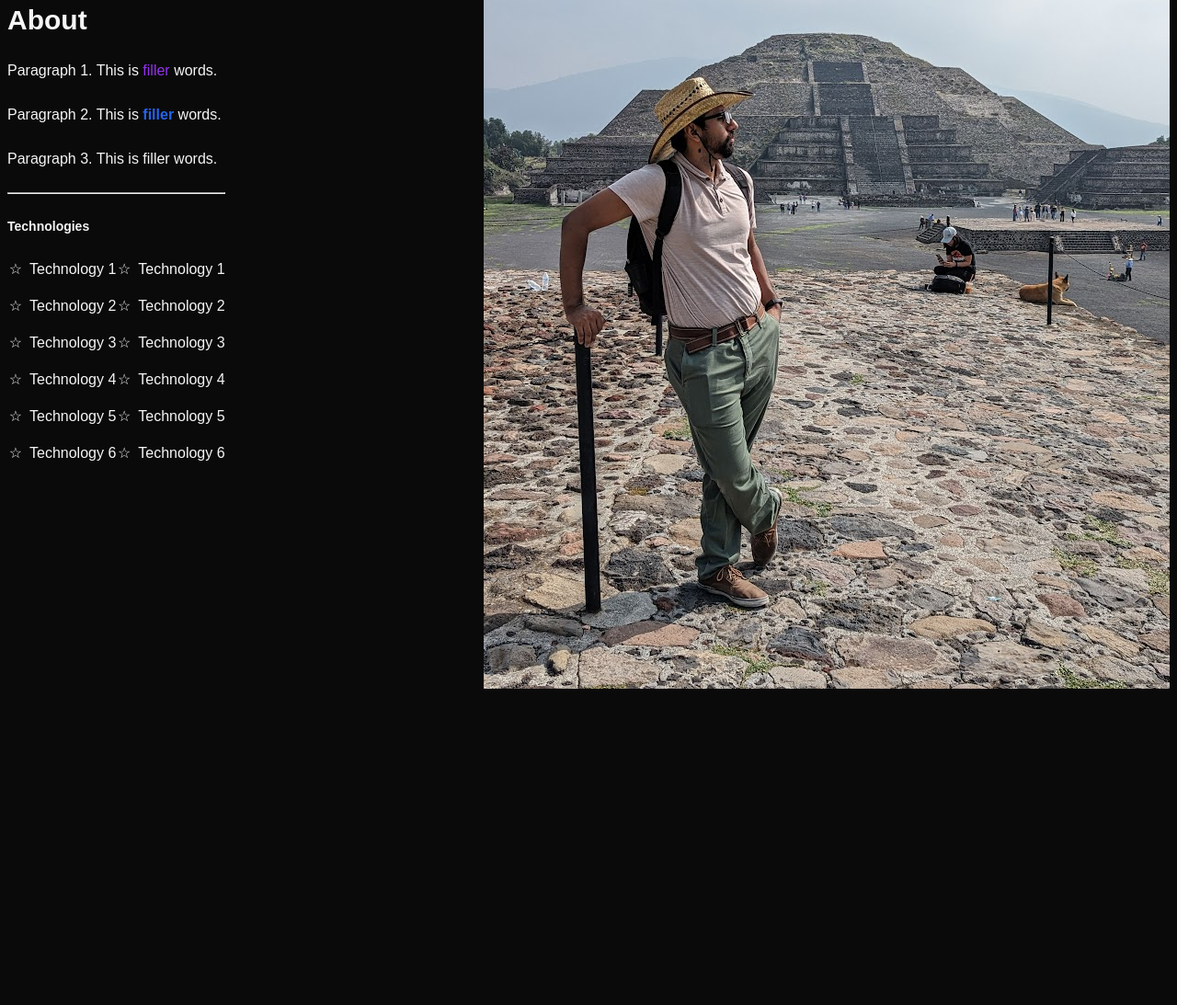
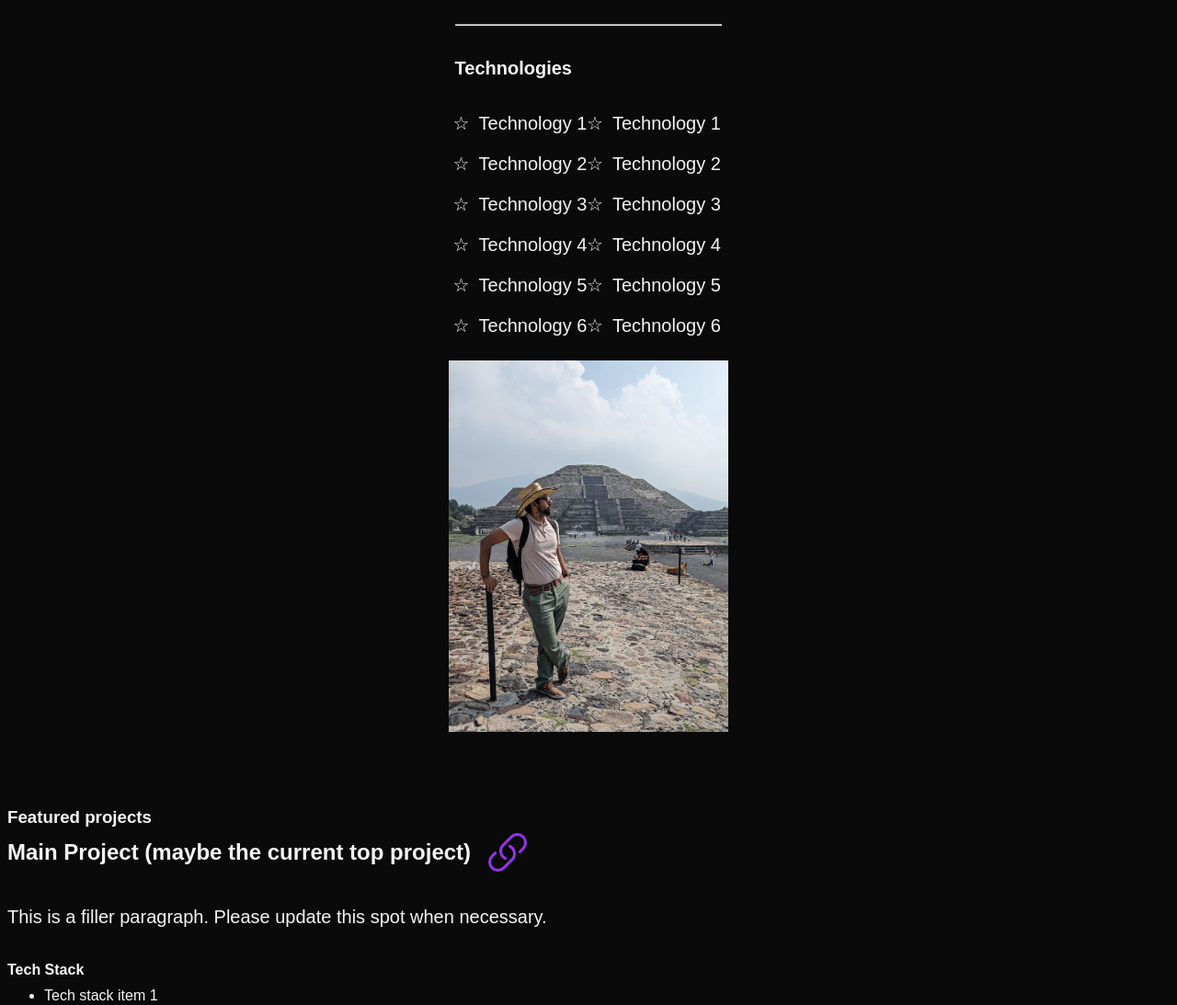
Before and after one commit to AngelUndeveloped/angel_undeveloped_portfolio, a website built with Vite: page index.html in a window 1280 px wide. Shown: the part 1707-2800 px from the top of the page at 92% size. Before the commit the page ends 2456 px from the top, so only its background shows below. Built offline with nearby package versions, Linux system fonts and the light colour scheme; a web font is replaced by a local one.

Commit message:
<!DOCTYPE html>

```diff
--- a/index.html
+++ b/index.html
@@ -6,7 +6,11 @@
   <link rel="icon" type="image/svg+xml" href="/vite.svg" />
   <meta name="viewport" content="width=device-width, initial-scale=1.0" />
   <link href="https://api.fontshare.com/v2/css?f[]=nippo@200,300,400,500,700&display=swap" rel="stylesheet">
-  <title>Dev Server</title>
+  <meta name="description" content="Personal Portfolio Website for Angel Yair Mendez Sandoval">
+  <meta name="shoutout"
+    content="A shoutout to the Youtube Creator Slaying the Dragon who's tutorial is what permits this site to exist. https://youtu.be/dLDn_k8GmaU?si=tI50RSQctDd8JH1S">
+  <meta name="author" content="Angel Yair Mendez Sandoval">
+  <title>Angel Undeveloped</title>
 </head>
 
 <body>
@@ -14,11 +18,11 @@
     <nav>
       <ul class="header__menu">
         <li><a class="header__link" href="#about">About</a></li>
-        <li><a class="header__link" href="#featured">Featured</a></li>
+        <li><a class="header__link" href="#projects">Projects</a></li>
         <li><a class="header__link" href="#contact">Contact</a></li>
         <li class="header__line"></li>
         <li>
-          <button class="header__sun">
+          <button class="header__sun" aria-label="theme-toggle btn" id="theme-toggle">
             <svg xmlns="http://www.w3.org/2000/svg" viewBox="0 0 24 24" fill="currentColor">
               <path
                 d="M12 2.25a.75.75 0 0 1 .75.75v2.25a.75.75 0 0 1-1.5 0V3a.75.75 0 0 1 .75-.75ZM7.5 12a4.5 4.5 0 1 1 9 0 4.5 4.5 0 0 1-9 0ZM18.894 6.166a.75.75 0 0 0-1.06-1.06l-1.591 1.59a.75.75 0 1 0 1.06 1.061l1.591-1.59ZM21.75 12a.75.75 0 0 1-.75.75h-2.25a.75.75 0 0 1 0-1.5H21a.75.75 0 0 1 .75.75ZM17.834 18.894a.75.75 0 0 0 1.06-1.06l-1.59-1.591a.75.75 0 1 0-1.061 1.06l1.59 1.591ZM12 18a.75.75 0 0 1 .75.75V21a.75.75 0 0 1-1.5 0v-2.25A.75.75 0 0 1 12 18ZM7.758 17.303a.75.75 0 0 0-1.061-1.06l-1.591 1.59a.75.75 0 0 0 1.06 1.061l1.591-1.59ZM6 12a.75.75 0 0 1-.75.75H3a.75.75 0 0 1 0-1.5h2.25A.75.75 0 0 1 6 12ZM6.697 7.757a.75.75 0 0 0 1.06-1.06l-1.59-1.591a.75.75 0 0 0-1.061 1.06l1.59 1.591Z" />
@@ -61,7 +65,8 @@
           </picture>
         </li>
       </ul>
-      <h1 class="hero__title"><strong>Backend Software Developer</strong> <br> Architecture Associate <br> Data and AI enthusiast.</h1>
+      <h1 class="hero__title"><strong>Backend Software Developer</strong> <br> Architecture Associate <br> Data and AI
+        enthusiast.</h1>
       <p class="hero__description">This will be where I write all about myself. For now we will just leave some filler
         text to see
         how well this looks on the website.
@@ -75,7 +80,7 @@
         <p class="about_me__description">Paragraph 1. This is <a>filler</a> words.</p>
         <p class="about_me__description">Paragraph 2. This is <strong>filler</strong> words.</p>
         <p class="about_me__description">Paragraph 3. This is filler words.</p>
-         <hr class="about_me__hr">
+        <hr class="about_me__hr">
         <h3 class="about_me__subtitle">Technologies</h3>
         <div class="about_me__tech_list_container">
           <ul class="about_me__tech_list">
@@ -96,11 +101,42 @@
           </ul>
         </div>
       </div>
-      <div>
-        <img src="/public/me_standing_in_front_of_pyramid.jpg" alt="about_me_image">
+      <div class="about__img-wrapper">
+        <img class="about_img" src="/public/me_standing_in_front_of_pyramid.jpg" alt="about_me_image">
       </div>
     </section>
-    <section></section>
+    <section class="featured container section">
+      <h3 class="featured__subtitle">Featured projects</h3>
+      <div class="featured__wrapper">
+        <h2 class="featured__title">Main Project (maybe the current top project)</h2>
+        <a class="featured__link" href="">
+          <svg xmlns="http://www.w3.org/2000/svg" fill="none" viewBox="0 0 24 24" stroke-width="1.5"
+            stroke="currentColor">
+            <path stroke-linecap="round" stroke-linejoin="round"
+              d="M13.19 8.688a4.5 4.5 0 0 1 1.242 7.244l-4.5 4.5a4.5 4.5 0 0 1-6.364-6.364l1.757-1.757m13.35-.622 1.757-1.757a4.5 4.5 0 0 0-6.364-6.364l-4.5 4.5a4.5 4.5 0 0 0 1.242 7.244" />
+          </svg>
+        </a>
+      </div>
+      <p class="featured__description">This is a filler paragraph.
+        Please update this spot when necessary.
+      </p>
+      <div>
+        <h3 class="featured__label">Tech stack</h3>
+        <ul class="featured__tech-stack">
+          <li class="featured__info">Tech stack item 1</li>
+          <li class="featured__info">Tech stack item 2</li>
+          <li class="featured__info">Tech stack item 3</li>
+        </ul>
+      </div>
+      <div>
+        <h3 class="featured_label">Project type</h3>
+        <p class="featured_label">Fullstack-jam</p>
+      </div>
+      <div>
+        <h3 class="featured_label">Timeline</h3>
+        <p class="featured__info">Augost 2024 - present</p>
+      </div>
+    </section>
     <section></section>
     <section></section>
   </main>
--- a/src/main.js
+++ b/src/main.js
@@ -3,4 +3,5 @@ import '../styles/style.css';
 import '../styles/components/header.css';
 import '../styles/components/hero.css';
 import '../styles/components/about-me.css';
+import '../styles/components/featured.css';
 import '../styles/utils.css';
--- a/styles/components/about-me.css
+++ b/styles/components/about-me.css
@@ -38,12 +38,13 @@
     flex-direction: column;
     gap: 1em;
     list-style-type: '\2606';
+    /* list-style-type: '\1F44D'; */
     padding-left: 1em;
     flex: 1;
 }
 
 .about_me__list_element {
-    font-size: var(--clr-sm);
+    font-size: var(--size-sm);
     color: var(--clr_neutral600);
 }
 
@@ -78,18 +79,8 @@
         display: flex;
     }
 
-    .about_me__tech_list {
-        display: flex;
-        flex-direction: column;
-        gap: 1em;
-        list-style-type: '\2606';
-        padding-left: 1em;
-        flex: 1;
-    }
-
     .about_me__list_element {
-        font-size: var(--clr-sm);
-        color: var(--clr_neutral600);
+        font-size: var(--size-base);
     }
 
     .about_me__list_element::before {
@@ -98,8 +89,18 @@
     }
 }
 
-/* ms */
-/* @media (min-width: 640px) {} */
+/* sm */
+@media (min-width: 640px) {
+    /* 1 rem = 16 px */
+    /* 304 / 16 = 19 */
+    .about__img-wrapper {
+        margin: 0 auto;
+    }
+
+    .about_img {
+        width: 19rem
+    }
+}
 
 /* md */
 /* @media (min-width: 768px) {} */
@@ -110,11 +111,56 @@
         display: flex;
         justify-content: space-between;
         align-items: center;
-        flex-direction: row;
+    }
+
+    .about_me__title {
+        font-size: var(--size-4xl);
+    }
+
+    .about_me__description {
+        font-size: var(--size-lg);
+    }
+
+    .about_me__subtitle {
+        font-size: var(--size-lg);
+    }
+
+    .about_me__list_element {
+        font-size: var(--size-lg);
     }
 }
 /* xl */
-/* @media (min-width: 1280px) {} */
+@media (min-width: 1280px) {
+    .about_me {
+        display: flex;
+        justify-content: space-between;
+        align-items: center;
+    }
+    .about_me__content {
+        gap: 2rem;
+   }
+
+    .about_me__title {
+        font-size: var(--size-5xl);
+    }
+
+    .about_me__description {
+        font-size: var(--size-xl);
+    }
+
+    .about_me__subtitle {
+        font-size: var(--size-xl);
+    }
+
+    .about_me__list_element {
+        font-size: var(--size-xl);
+    }
+
+    .about__img {
+        /* have not made the calculation for correct size */
+        width: 25rem;
+    }
+}
 
 /* 2xl */
 /* @media (min-width: 1536px) {} */
--- /dev/null
+++ b/styles/components/featured.css
@@ -0,0 +1,116 @@
+.featured_subtitle {
+    font-size: var(--size-sm);
+    color: var(--clr-blue);
+    text-transform: capitalize;
+    font-weight: 400;
+}
+
+.featured__wrapper {
+    display: flex;
+    align-items: center;
+    gap: 1rem;
+}
+
+.featured_title {
+    font-size: var(--size-2xl);
+    color: var(--clr-light);
+    text-transform: capitalize;
+}
+
+.featured__link {
+    display: block;
+    width: var(--size-2xl);
+    height: var(--size-2xl);
+}
+
+.featured__description {
+    max-width: 60ch;
+    color: var(---clr-neutral600);
+    font-size: var(--size-sm);
+    margin: 1rem 0;
+}
+
+.featured__label {
+    font-size: var(--size-base);
+    text-transform: capitalize;
+    margin-bottom: 0.25em;
+}
+
+.featured__tech-stack {
+
+}
+
+/* xs */
+@media (min-width: 475px) {
+    .featured_subtitle {
+        font-size: var(--size-base);
+        color: var(--clr-blue);
+    }
+
+    .about_title {
+        font-size: var(--size-3xl);
+    }
+
+    .featured__link {
+        display: block;
+        width: var(--size-3xl);
+        height: var(--size-3xl);
+    }
+
+    .featured__description {
+        font-size: var(--size-base);
+        margin: 1.5rem 0;
+    }
+}
+
+/* sm */
+/* @media (min-width: 640px) {} */
+
+/* md */
+/* @media (min-width: 768px) {} */
+
+/* lg */
+@media (min-width: 1024px) {
+    .featured_subtitle {
+        font-size: var(--size-lg);
+    }
+
+    .featured_title {
+        font-size: var(--size-4xl);
+    }
+
+    .featured__link {
+        display: block;
+        width: var(--size-4xl);
+        height: var(--size-4xl);
+    }
+
+    .featured__description {
+        font-size: var(--size-lg);
+    }
+}
+
+/* xl */
+@media (min-width: 1280px) {
+    .featured_subtitle {
+        font-size: var(--size-xl);
+    }
+
+    .featured_title {
+        font-size: var(--size-5xl);
+    }
+
+    .featured__link {
+        display: block;
+        width: var(--size-5xl);
+        height: var(--size-5xl);
+    }
+
+    .featured__description {
+        font-size: var(--size-xl);
+        margin: 2rem 0;
+    }
+}
+
+/* 2xl */
+/* @media (min-width: 1536px) {} */
--- a/styles/utils.css
+++ b/styles/utils.css
@@ -1,7 +1,7 @@
 /* xs */
 /* @media (min-width: 475px) {} */
 
-/* ms */
+/* sm */
 /* @media (min-width: 640px) {} */
 
 /* md */
```
